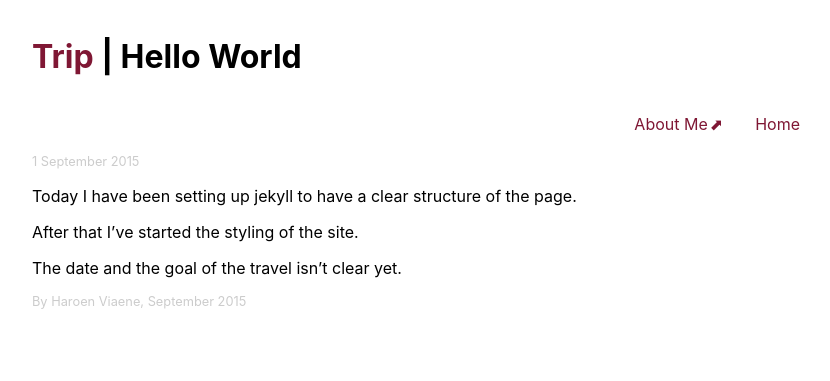
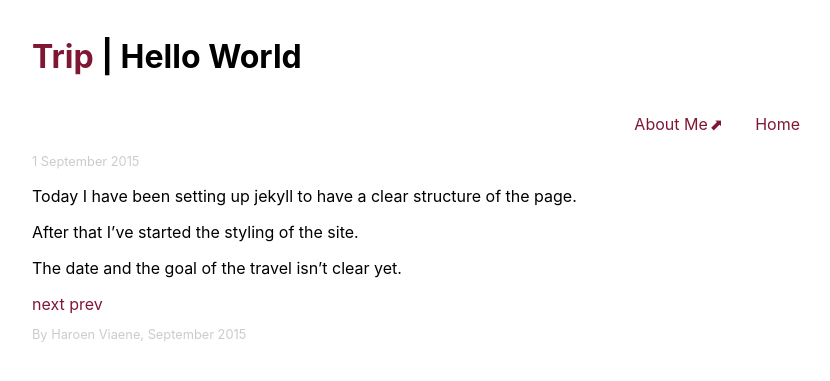
Before and after one commit to Haroenv/trip, a Jekyll site: the page built from _posts/2015-9-1-Hello-World.md, in a window 1280 px wide. Shown: the top 381 px of the page, without its empty margins (216-1046 px from the left). Built offline with Jekyll 4.4.1, drawn with Linux system fonts in a browser that asks for light colours; comment, search, counter and statistics services are not loaded.

Commit message:
link prev/next

```diff
--- a/_layouts/post.html
+++ b/_layouts/post.html
@@ -3,6 +3,8 @@
 <section class="content">
     <span class="date">{{ page.date | date: "%-d %B %Y" }}</span>
 	{{ content }}
+	<a href="{{ page.next.url }}" rel="next">next</a>
+	<a href="{{ page.previous.url }}" rel="prev">prev</a>
 </section>
 <div id="disqus_thread"></div>
 <script src="//haroenvtrip.disqus.com/embed.js" async></script>
```
